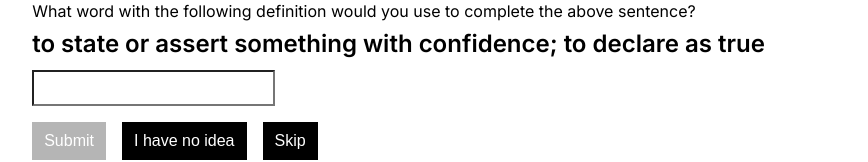
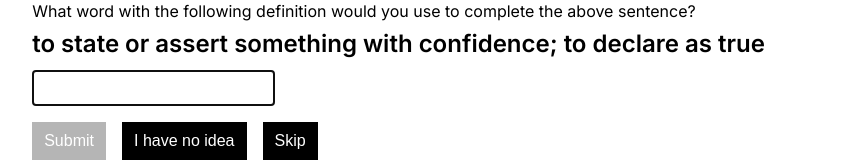
Before and after one commit to dierat/drawing-a-blank, a Next.js app: page / in a window 1280 px wide. Shown: the part 150-312 px from the top of the page, without its empty margins (204-1072 px from the left). Built offline with nearby package versions, Linux system fonts and the light colour scheme.

Commit message:
Fix input field not auto-focusing

```diff
--- a/src/pages/index.tsx
+++ b/src/pages/index.tsx
@@ -36,7 +36,9 @@ export default function Home() {
 
   const [userSubmission, setUserSubmission] = useState("");
 
-  const inputRef = useRef<HTMLInputElement>(null);
+  const inputRef = useRef<HTMLInputElement | null>(null);
+  // inputVisible is necessary to trigger the auto-focus functionality
+  const [inputVisible, setInputVisible] = useState(false);
 
   const startNewGame = () => {
     // Pick next word + sentence
@@ -69,6 +71,13 @@ export default function Home() {
   useEffect(() => {
     startNewGame();
   }, []);
+
+  useEffect(() => {
+    // Auto-focus on the input field
+    if (inputRef.current) {
+      inputRef.current.focus();
+    }
+  }, [inputVisible, gameIsRunning]);
 
   const currentWordData = vocabData[currentWordIndex];
   const exampleSentence = currentWordData.exampleSentences[
@@ -153,7 +162,10 @@ export default function Home() {
               value={userSubmission}
               onChange={(event) => setUserSubmission(event.target.value)}
               onKeyUp={handleInputKeyUp}
-              ref={inputRef}
+              ref={element => {
+                inputRef.current = element;
+                setInputVisible(!!element);
+              }}
               disabled={!gameIsRunning}
             />
           </div>
```
